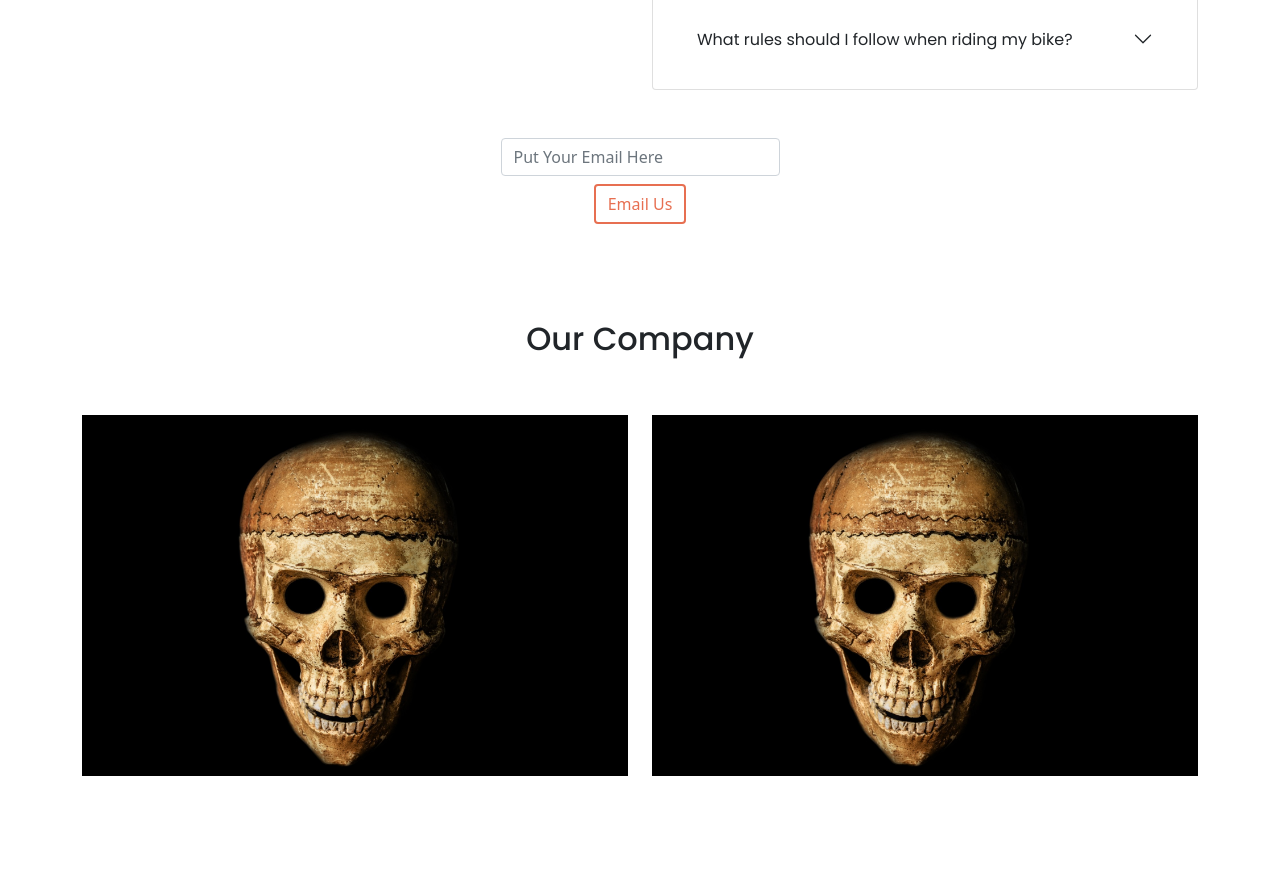
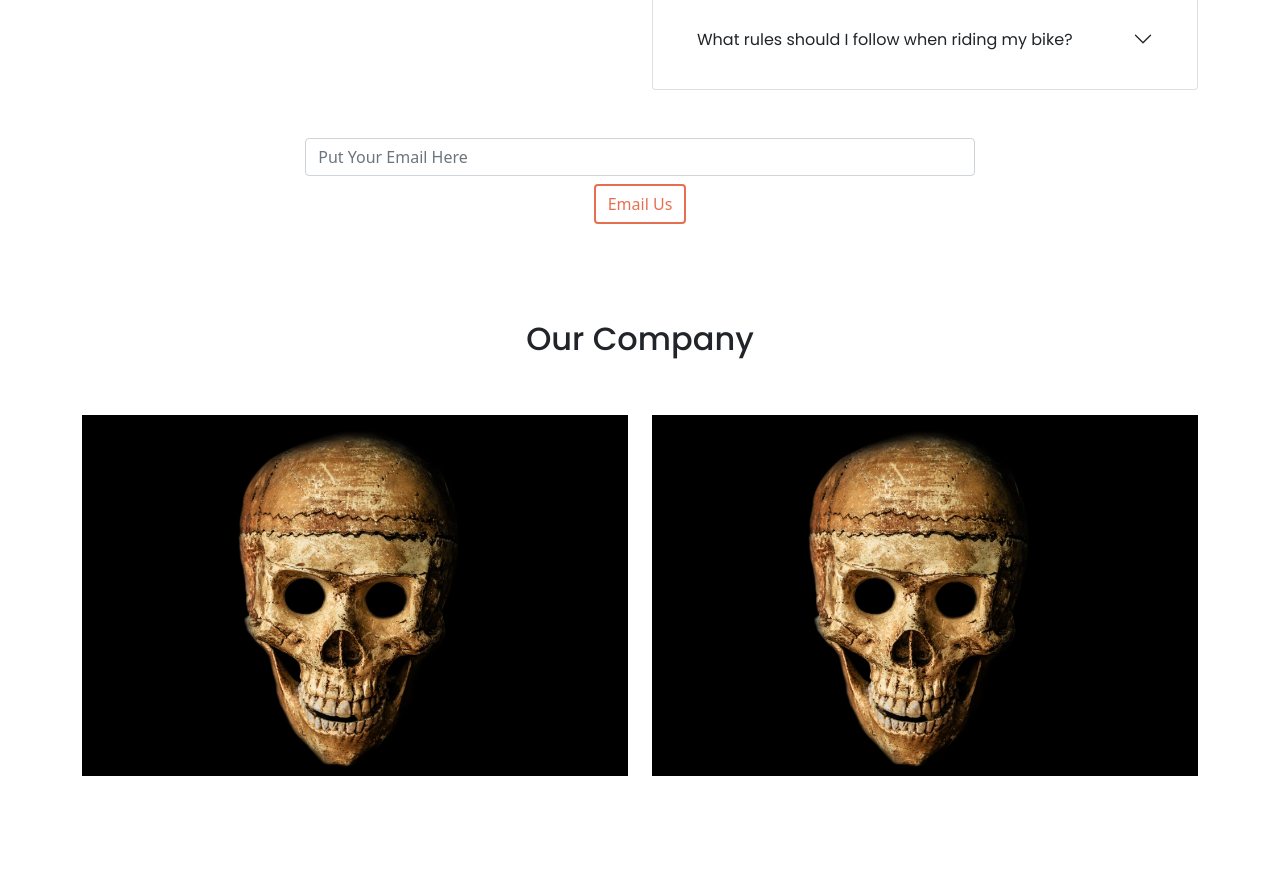
Before and after one commit to iamshohag/Bootstrap-project, a plain HTML site: page index.html in a window 1280 px wide. Shown: the part 3040-3909 px from the top of the page. Drawn offline with nearby package versions, Linux system fonts and the light colour scheme.

Commit message:
update index.html

```diff
--- a/index.html
+++ b/index.html
@@ -258,7 +258,7 @@
     <section class="email-section">
         <div class="container">
             <div class="email d-flex justify-content-center">
-                <input type="email" placeholder="Put Your Email Here" class="form-control mt-5 mb-2 w-25">
+                <input type="email" placeholder="Put Your Email Here" class="form-control mt-5 mb-2 emailform">
             </div>
             <div class="d-flex justify-content-center ancbutton">
                 <a href="#" class="btn btn-outline-warning mb-5">Email Us</a>
```
